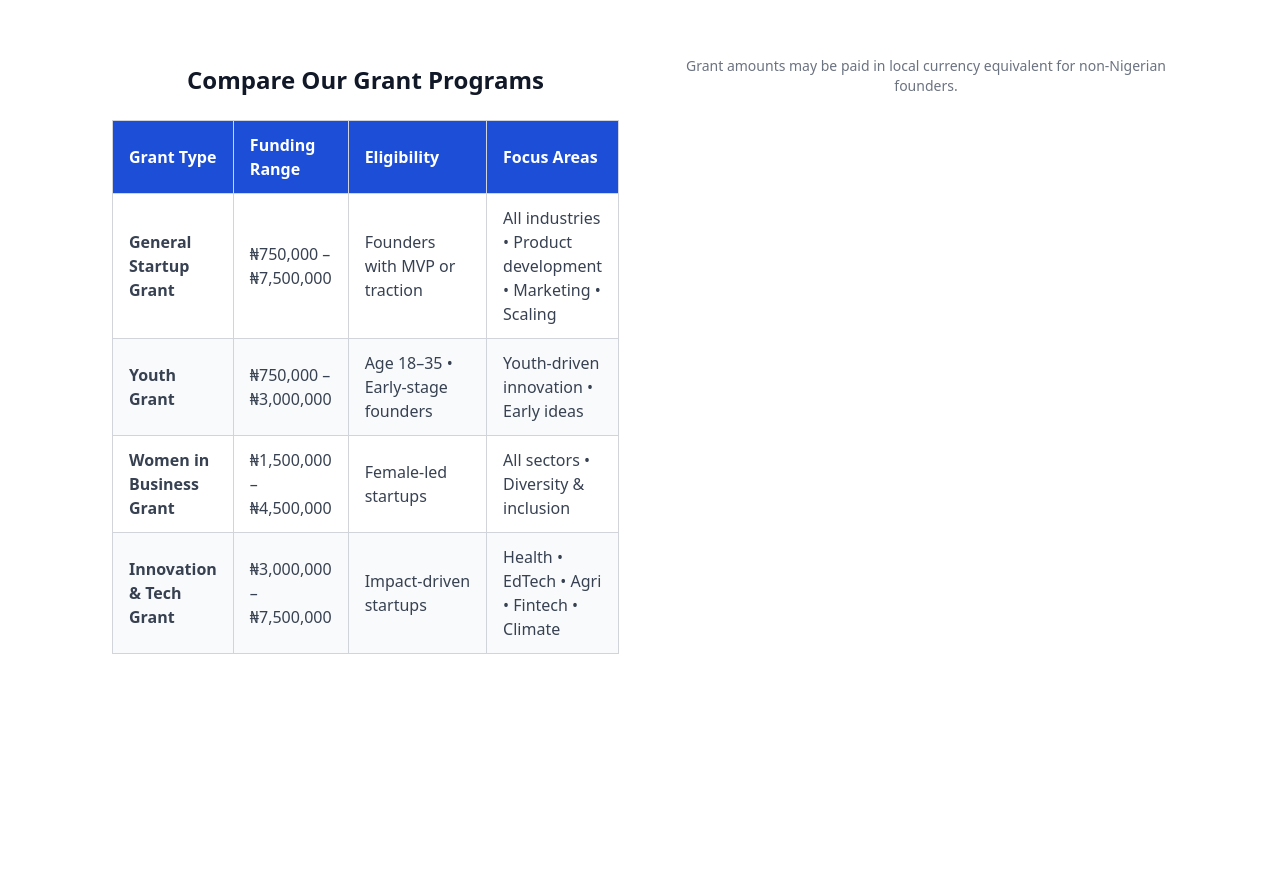
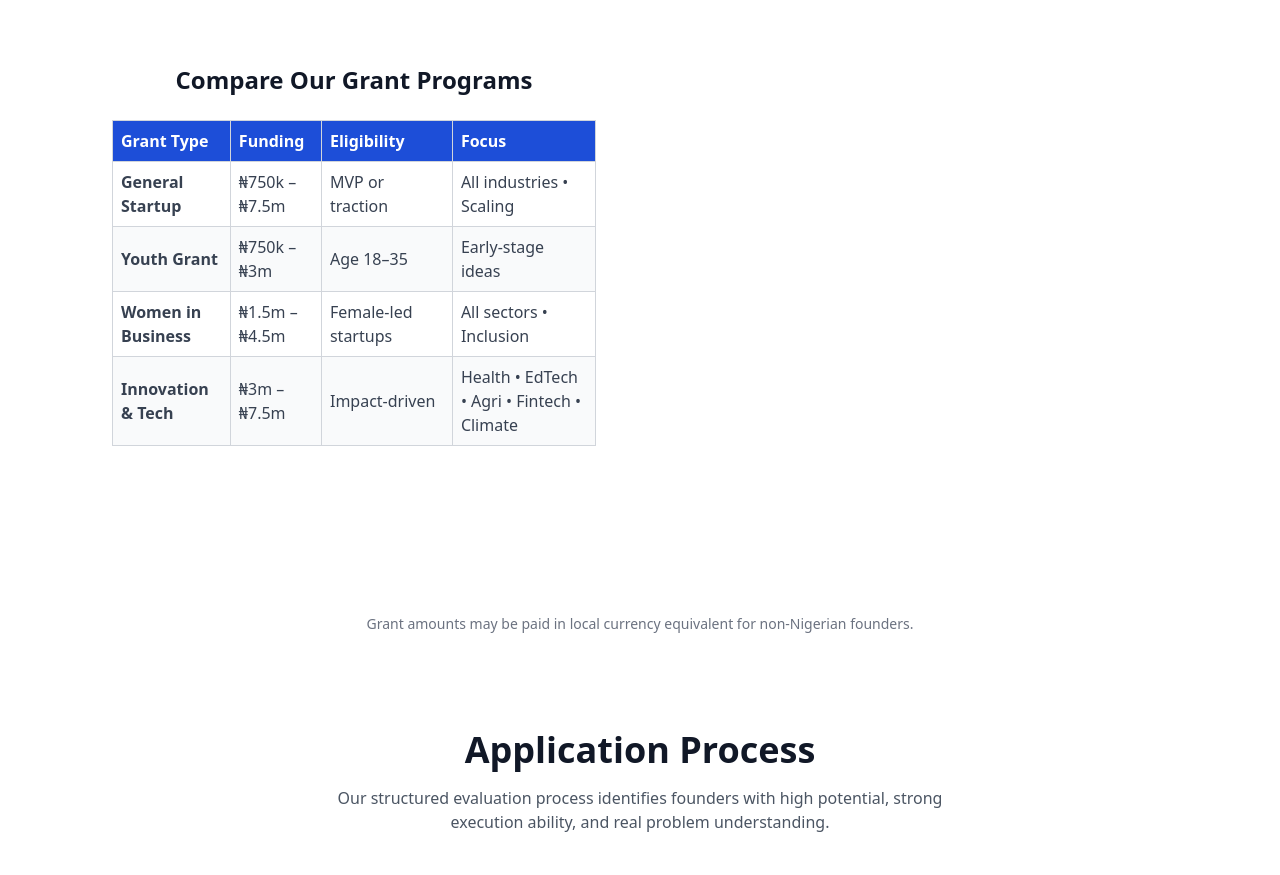
Before and after one commit to otisdonald/FSI, a plain HTML site: page frontend/grants.html in a window 1280 px wide. Shown: the part 2360-3235 px from the top of the page. Drawn offline with nearby package versions, Linux system fonts and the light colour scheme.

Commit message:
Update grants.html

```diff
--- a/frontend/grants.html
+++ b/frontend/grants.html
@@ -203,76 +203,46 @@
 <section class="px-6 py-12 max-w-6xl mx-auto">
   <h2 class="text-2xl font-bold text-center mb-6">Compare Our Grant Programs</h2>
 
-  <!-- Mobile Layout: Stacked Cards -->
-  <div class="grid gap-6 md:hidden">
-    <div class="border rounded-lg p-4 bg-gray-50">
-      <h3 class="font-bold text-blue-700">General Startup Grant</h3>
-      <p><strong>Funding:</strong> ₦750,000 – ₦7,500,000</p>
-      <p><strong>Eligibility:</strong> Founders with MVP or traction</p>
-      <p><strong>Focus:</strong> All industries • Product development • Marketing • Scaling</p>
-    </div>
-
-    <div class="border rounded-lg p-4 bg-gray-50">
-      <h3 class="font-bold text-blue-700">Youth Grant</h3>
-      <p><strong>Funding:</strong> ₦750,000 – ₦3,000,000</p>
-      <p><strong>Eligibility:</strong> Age 18–35 • Early‑stage founders</p>
-      <p><strong>Focus:</strong> Youth‑driven innovation • Early ideas</p>
-    </div>
-
-    <div class="border rounded-lg p-4 bg-gray-50">
-      <h3 class="font-bold text-blue-700">Women in Business Grant</h3>
-      <p><strong>Funding:</strong> ₦1,500,000 – ₦4,500,000</p>
-      <p><strong>Eligibility:</strong> Female‑led startups</p>
-      <p><strong>Focus:</strong> All sectors • Diversity & inclusion</p>
-    </div>
-
-    <div class="border rounded-lg p-4 bg-gray-50">
-      <h3 class="font-bold text-blue-700">Innovation & Tech Grant</h3>
-      <p><strong>Funding:</strong> ₦3,000,000 – ₦7,500,000</p>
-      <p><strong>Eligibility:</strong> Impact‑driven startups</p>
-      <p><strong>Focus:</strong> Health • EdTech • Agri • Fintech • Climate</p>
-    </div>
-  </div>
-
-  <!-- Desktop Layout: Table -->
-  <div class="hidden md:block overflow-x-auto">
-    <table class="w-full border-collapse border border-gray-300 text-sm md:text-base">
-      <thead class="bg-blue-700 text-white">
+  <div class="overflow-x-auto relative">
+    <table class="min-w-full border-collapse border border-gray-300 text-xs sm:text-sm md:text-base">
+      <thead class="bg-blue-700 text-white sticky top-0 z-10">
         <tr>
-          <th class="border border-gray-300 px-4 py-3 text-left">Grant Type</th>
-          <th class="border border-gray-300 px-4 py-3 text-left">Funding Range</th>
-          <th class="border border-gray-300 px-4 py-3 text-left">Eligibility</th>
-          <th class="border border-gray-300 px-4 py-3 text-left">Focus Areas</th>
+          <th class="border border-gray-300 px-2 py-2 text-left">Grant Type</th>
+          <th class="border border-gray-300 px-2 py-2 text-left">Funding</th>
+          <th class="border border-gray-300 px-2 py-2 text-left">Eligibility</th>
+          <th class="border border-gray-300 px-2 py-2 text-left">Focus</th>
         </tr>
       </thead>
       <tbody class="text-gray-700">
-        <tr>
-          <td class="border border-gray-300 px-4 py-3 font-semibold">General Startup Grant</td>
-          <td class="border border-gray-300 px-4 py-3">₦750,000 – ₦7,500,000</td>
-          <td class="border border-gray-300 px-4 py-3">Founders with MVP or traction</td>
-          <td class="border border-gray-300 px-4 py-3">All industries • Product development • Marketing • Scaling</td>
+        <tr class="hover:bg-blue-50">
+          <td class="border border-gray-300 px-2 py-2 font-semibold">General Startup</td>
+          <td class="border border-gray-300 px-2 py-2">₦750k – ₦7.5m</td>
+          <td class="border border-gray-300 px-2 py-2">MVP or traction</td>
+          <td class="border border-gray-300 px-2 py-2">All industries • Scaling</td>
         </tr>
-        <tr class="bg-gray-50">
-          <td class="border border-gray-300 px-4 py-3 font-semibold">Youth Grant</td>
-          <td class="border border-gray-300 px-4 py-3">₦750,000 – ₦3,000,000</td>
-          <td class="border border-gray-300 px-4 py-3">Age 18–35 • Early‑stage founders</td>
-          <td class="border border-gray-300 px-4 py-3">Youth‑driven innovation • Early ideas</td>
+        <tr class="bg-gray-50 hover:bg-blue-50">
+          <td class="border border-gray-300 px-2 py-2 font-semibold">Youth Grant</td>
+          <td class="border border-gray-300 px-2 py-2">₦750k – ₦3m</td>
+          <td class="border border-gray-300 px-2 py-2">Age 18–35</td>
+          <td class="border border-gray-300 px-2 py-2">Early‑stage ideas</td>
         </tr>
-        <tr>
-          <td class="border border-gray-300 px-4 py-3 font-semibold">Women in Business Grant</td>
-          <td class="border border-gray-300 px-4 py-3">₦1,500,000 – ₦4,500,000</td>
-          <td class="border border-gray-300 px-4 py-3">Female‑led startups</td>
-          <td class="border border-gray-300 px-4 py-3">All sectors • Diversity & inclusion</td>
+        <tr class="hover:bg-blue-50">
+          <td class="border border-gray-300 px-2 py-2 font-semibold">Women in Business</td>
+          <td class="border border-gray-300 px-2 py-2">₦1.5m – ₦4.5m</td>
+          <td class="border border-gray-300 px-2 py-2">Female‑led startups</td>
+          <td class="border border-gray-300 px-2 py-2">All sectors • Inclusion</td>
         </tr>
-        <tr class="bg-gray-50">
-          <td class="border border-gray-300 px-4 py-3 font-semibold">Innovation & Tech Grant</td>
-          <td class="border border-gray-300 px-4 py-3">₦3,000,000 – ₦7,500,000</td>
-          <td class="border border-gray-300 px-4 py-3">Impact‑driven startups</td>
-          <td class="border border-gray-300 px-4 py-3">Health • EdTech • Agri • Fintech • Climate</td>
+        <tr class="bg-gray-50 hover:bg-blue-50">
+          <td class="border border-gray-300 px-2 py-2 font-semibold">Innovation & Tech</td>
+          <td class="border border-gray-300 px-2 py-2">₦3m – ₦7.5m</td>
+          <td class="border border-gray-300 px-2 py-2">Impact‑driven</td>
+          <td class="border border-gray-300 px-2 py-2">Health • EdTech • Agri • Fintech • Climate</td>
         </tr>
       </tbody>
     </table>
   </div>
+</section>
+
 </section>
 
   <p class="text-center text-gray-500 mt-10 text-sm">
```
